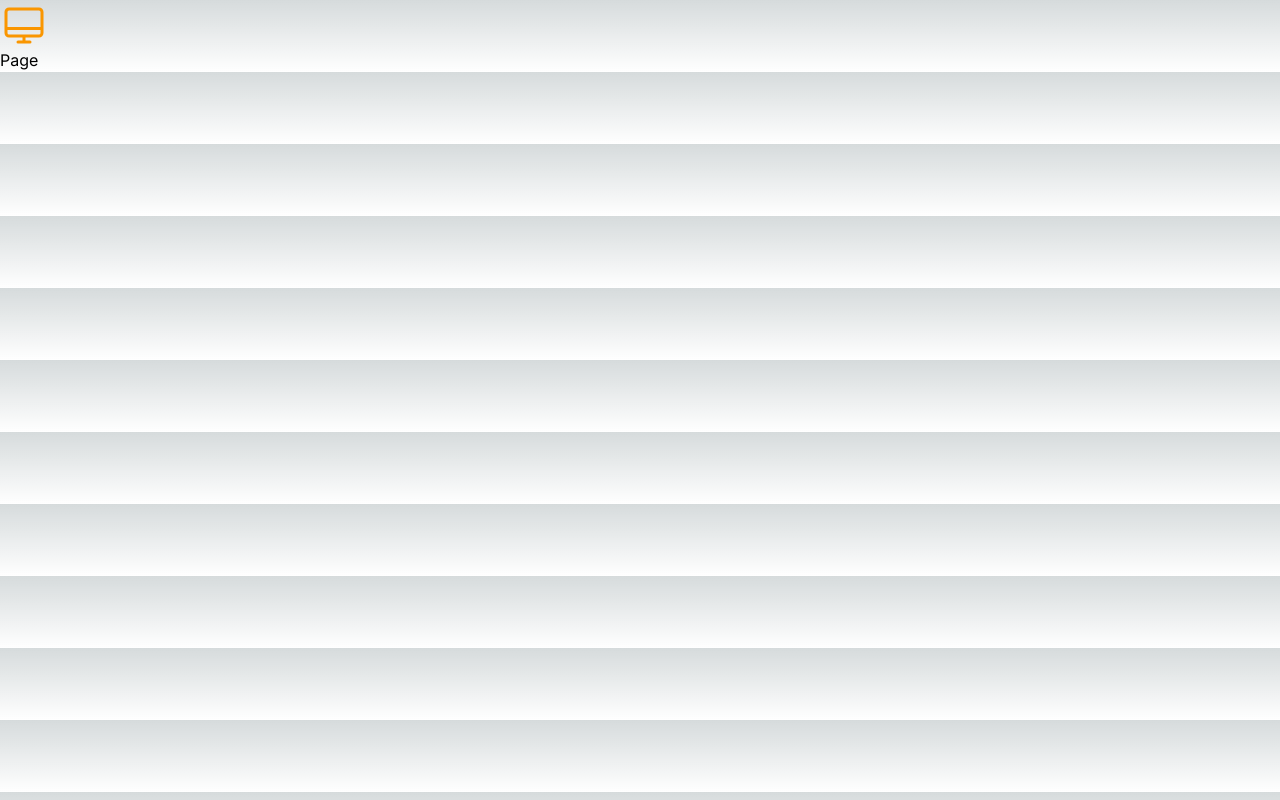
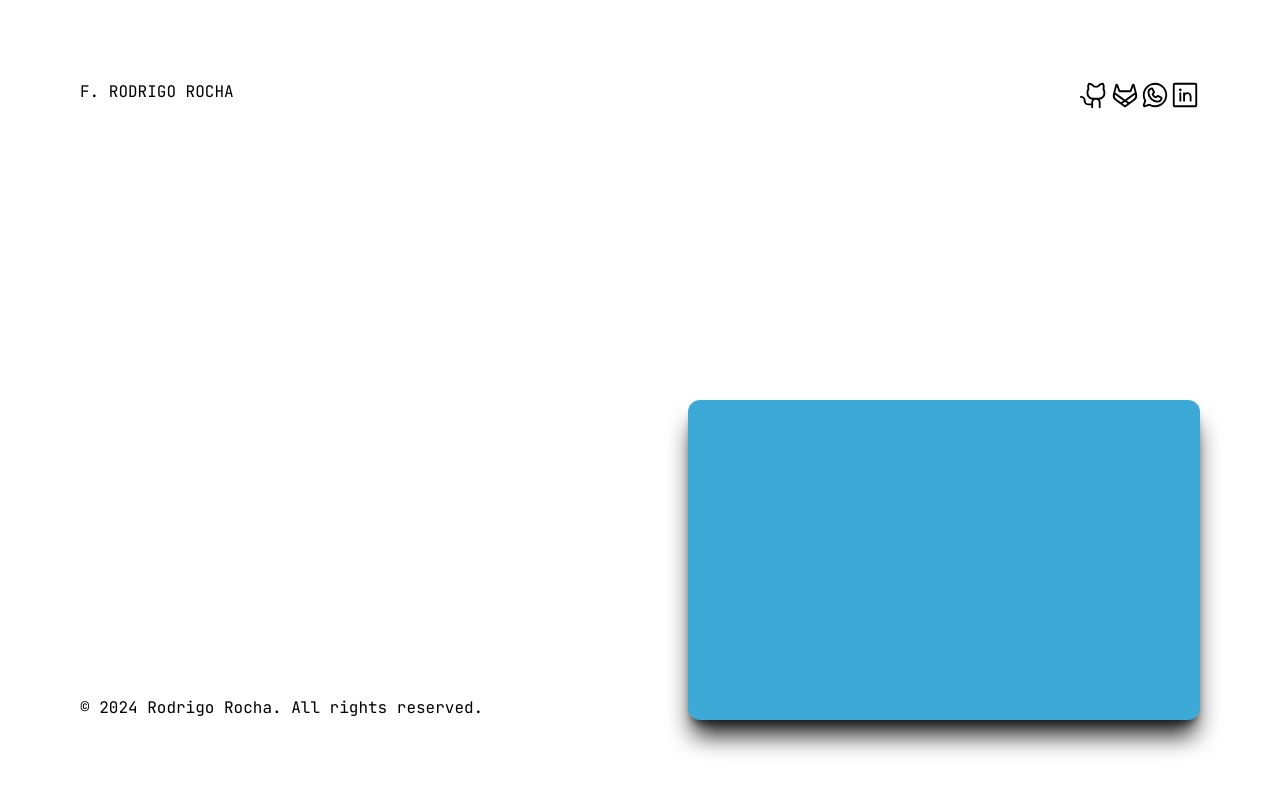
Before and after one commit to rodrocha444/portfolio, a Next.js app: page / in a window 1280 px wide. Built offline with nearby package versions, Linux system fonts and the light colour scheme.

Commit message:
🎨 Improve initial structure

```diff
--- a/package.json
+++ b/package.json
@@ -13,7 +13,8 @@
     "date-fns": "^3.6.0",
     "next": "14.2.3",
     "react": "^18",
-    "react-dom": "^18"
+    "react-dom": "^18",
+    "tailwind-merge": "^2.3.0"
   },
   "devDependencies": {
     "@types/node": "^20",
--- a/src/app/globals.css
+++ b/src/app/globals.css
@@ -1,33 +1,3 @@
 @tailwind base;
 @tailwind components;
 @tailwind utilities;
-
-:root {
-  --foreground-rgb: 0, 0, 0;
-  --background-start-rgb: 214, 219, 220;
-  --background-end-rgb: 255, 255, 255;
-}
-
-@media (prefers-color-scheme: dark) {
-  :root {
-    --foreground-rgb: 255, 255, 255;
-    --background-start-rgb: 0, 0, 0;
-    --background-end-rgb: 0, 0, 0;
-  }
-}
-
-body {
-  color: rgb(var(--foreground-rgb));
-  background: linear-gradient(
-      to bottom,
-      transparent,
-      rgb(var(--background-end-rgb))
-    )
-    rgb(var(--background-start-rgb));
-}
-
-@layer utilities {
-  .text-balance {
-    text-wrap: balance;
-  }
-}
--- a/src/app/layout.tsx
+++ b/src/app/layout.tsx
@@ -1,12 +1,12 @@
 import type { Metadata } from "next";
-import { Inter } from "next/font/google";
+import { JetBrains_Mono } from "next/font/google";
 import "./globals.css";
 
-const inter = Inter({ subsets: ["latin"] });
+const jetbrains = JetBrains_Mono({ subsets: ["latin"] });
 
 export const metadata: Metadata = {
-  title: "Create Next App",
-  description: "Generated by create next app",
+  title: "F. Rodrigo Rocha",
+  description: "Meu portfólio pessoal.",
 };
 
 export default function RootLayout({
@@ -16,7 +16,7 @@ export default function RootLayout({
 }>) {
   return (
     <html lang="en">
-      <body className={inter.className}>{children}</body>
+      <body className={jetbrains.className}>{children}</body>
     </html>
   );
 }
--- a/src/app/page.tsx
+++ b/src/app/page.tsx
@@ -1,10 +1,12 @@
-import { Desktop } from "@phosphor-icons/react/dist/ssr";
+import { HomeTemplate } from "@/atomic/template/HomeTemplate";
 
-export default function Page() {
+export default function Home() {
   return (
-    <div>
-      <Desktop size={48} color="#fa9600" />
-      Page
-    </div>
+    <HomeTemplate
+      githubLink="https://github.com/rodrocha444"
+      gitlabLink="https://gitlab.com/rodrocha444"
+      linkedinLink="https://www.linkedin.com/in/f-rodrigo-rocha/"
+      whatsappLink="https://wa.me/5588996850205"
+    />
   );
 }
--- /dev/null
+++ b/src/atomic/template/HomeTemplate.tsx
@@ -0,0 +1,48 @@
+import {
+  GithubLogo,
+  WhatsappLogo,
+  GitlabLogo,
+  LinkedinLogo,
+} from "@phosphor-icons/react/dist/ssr";
+import Link from "next/link";
+
+export interface HomeTemplateProps {
+  whatsappLink: string;
+  githubLink: string;
+  gitlabLink: string;
+  linkedinLink: string;
+}
+export function HomeTemplate({
+  githubLink,
+  gitlabLink,
+  linkedinLink,
+  whatsappLink,
+}: HomeTemplateProps) {
+  return (
+    <div className="flex flex-col justify-between h-screen p-20">
+      <header className="flex justify-between">
+        <h1>F. RODRIGO ROCHA</h1>
+
+        <div className="flex">
+          <Link href={githubLink}>
+            <GithubLogo size={30} />
+          </Link>
+          <Link href={gitlabLink}>
+            <GitlabLogo size={30} />
+          </Link>
+          <Link href={whatsappLink}>
+            <WhatsappLogo size={30} />
+          </Link>
+          <Link href={linkedinLink}>
+            <LinkedinLogo size={30} />
+          </Link>
+        </div>
+      </header>
+
+      <footer className="flex justify-between items-end ">
+        <p>© 2024 Rodrigo Rocha. All rights reserved.</p>
+        <div className="w-[40vw] h-[25vw] bg-secondary shadow-xl shadow-black rounded-xl"></div>
+      </footer>
+    </div>
+  );
+}
--- a/tailwind.config.ts
+++ b/tailwind.config.ts
@@ -2,11 +2,19 @@ import type { Config } from "tailwindcss";
 
 const config: Config = {
   content: [
-    "./src/pages/**/*.{js,ts,jsx,tsx,mdx}",
-    "./src/components/**/*.{js,ts,jsx,tsx,mdx}",
+    "./src/atomic/**/*.{js,ts,jsx,tsx,mdx}",
     "./src/app/**/*.{js,ts,jsx,tsx,mdx}",
   ],
   theme: {
+    colors: {
+      primary: "#154BD4",
+      secondary: "#3CA9D7",
+      white: "#F9F9F9",
+      black: "#1C1C1C",
+      gray: "#545454",
+      error: "#ED5050",
+      sucess: "#4FE06F",
+    },
     extend: {
       backgroundImage: {
         "gradient-radial": "radial-gradient(var(--tw-gradient-stops))",
```
Also changed, not shown: 2 other files (tests, documents, lock files or other folders).
